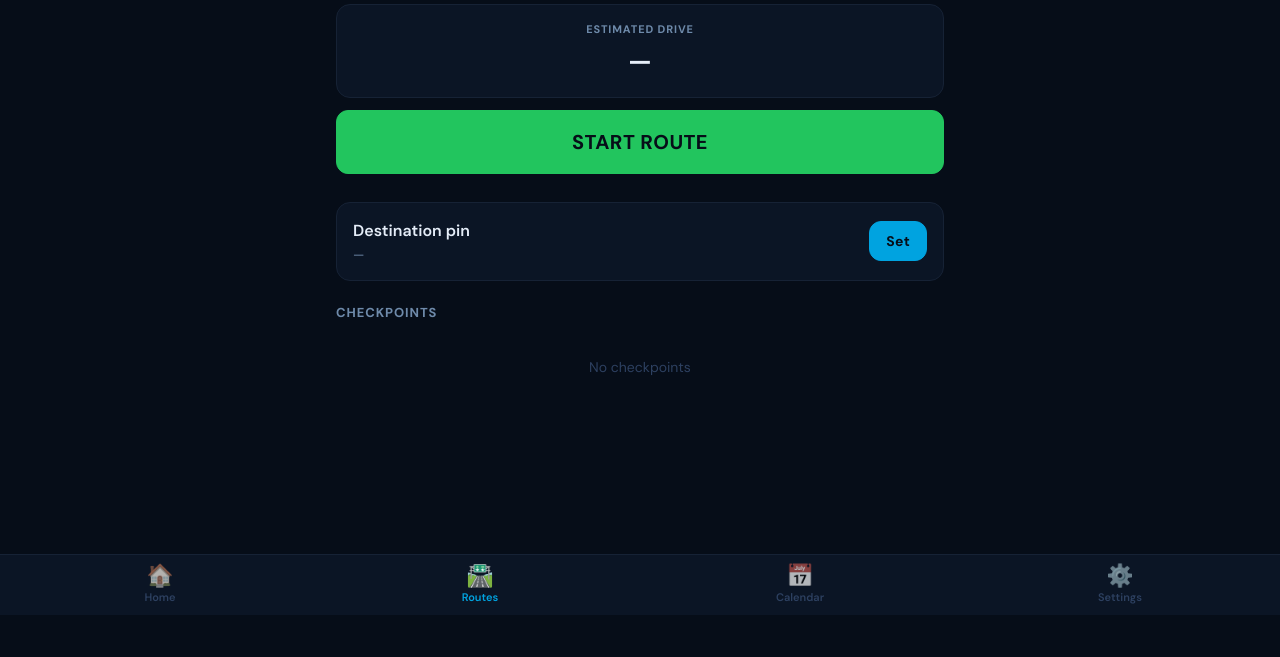
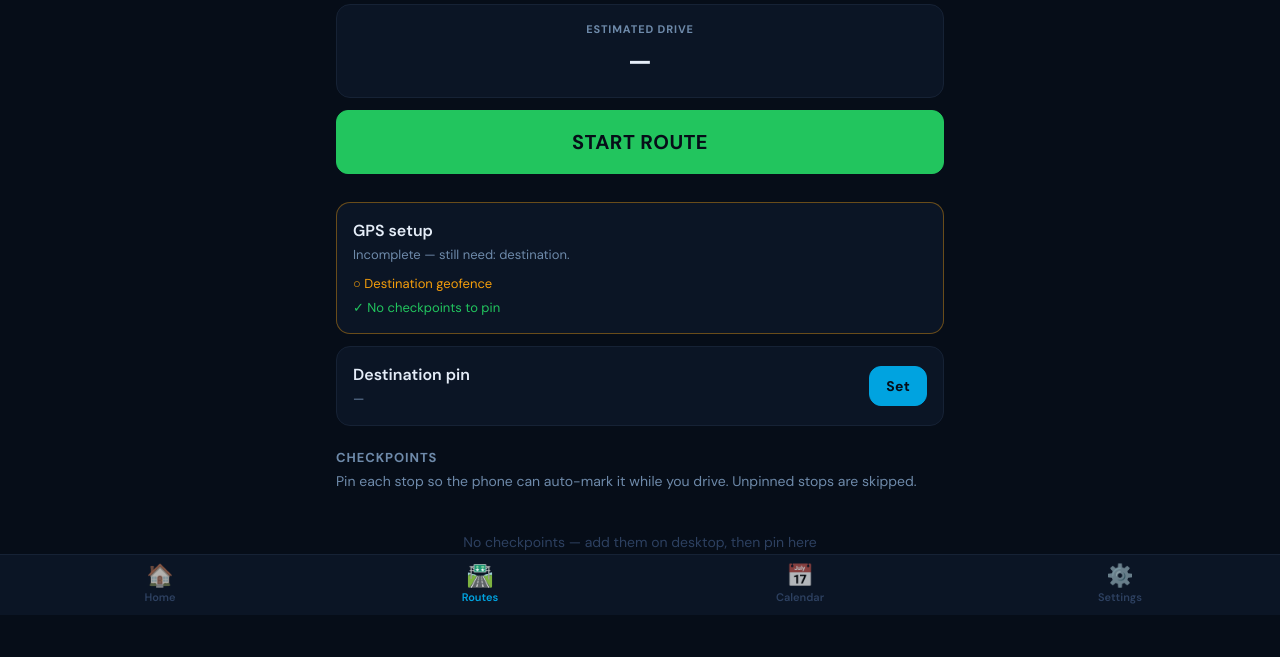
Before and after one commit to joey18-mia/work-buddy, a Flask app: page /m/routes/1 in a window 1280 px wide. Shown: the part 185-842 px from the top of the page. Before the commit the page ends 800 px from the top, so only its background shows below. Run offline with Flask 3, Linux system fonts and the light colour scheme; data comes from the database, SQL or seed files in the repository; data that the repository does not hold is empty; some web fonts are replaced.

Commit message:
Improve GPS pin setup UX and document Tailscale HTTPS for Safari.
Co-authored-by: Cursor <cursoragent@cursor.com>

```diff
--- a/static/css/mobile.css
+++ b/static/css/mobile.css
@@ -250,6 +250,14 @@ body{
   font-family:'DM Sans',Arial,sans-serif;font-size:13px;font-weight:600;cursor:pointer;
 }
 .m-cp-pinbtn.has-geo{border-color:var(--success);color:var(--success);}
+.m-ready-list{list-style:none;margin:10px 0 0;padding:0;display:flex;flex-direction:column;gap:4px;}
+.m-ready-list li{font-size:13px;color:var(--text-md);}
+.m-ready-list li.ok{color:var(--success);}
+.m-ready-list li.miss{color:var(--warning);}
+.m-ready-ok{border-color:rgba(34,197,94,.35);}
+.m-ready-warn{border-color:rgba(245,158,11,.4);}
+.m-msg-ok{color:var(--success);}
+.m-list-item.passed{border-color:var(--success);background:rgba(34,197,94,.08);}
 
 /* ── Pin picker overlay ── */
 .m-pin-overlay{
--- a/static/js/mobile.js
+++ b/static/js/mobile.js
@@ -159,24 +159,71 @@ async function loadCheckpoints() {
   const { data } = await api(`/api/routes/${RD.routeId}/checkpoints`);
   RD.checkpoints = data || [];
   renderCheckpoints();
+  updateGpsReady();
+}
+
+function cpHasPin(c) {
+  return Number.isFinite(c.lat) && Number.isFinite(c.lng);
+}
+
+function destHasPin() {
+  return RD.route && Number.isFinite(RD.route.dest_lat) && Number.isFinite(RD.route.dest_lng);
+}
+
+function updateGpsReady() {
+  const sub = document.getElementById("m-gps-ready-sub");
+  const list = document.getElementById("m-gps-ready-list");
+  const card = document.getElementById("m-gps-ready-card");
+  if (!sub || !list) return;
+
+  const pinned = RD.checkpoints.filter(cpHasPin).length;
+  const total = RD.checkpoints.length;
+  const destOk = destHasPin();
+  const ready = destOk && (total === 0 || pinned === total);
+
+  if (card) card.classList.toggle("m-ready-ok", ready);
+  if (card) card.classList.toggle("m-ready-warn", !ready);
+
+  if (total === 0 && destOk) {
+    sub.textContent = "Destination pinned. No checkpoints — timer + auto-end only.";
+  } else if (ready) {
+    sub.textContent = total
+      ? `Ready — destination + ${pinned}/${total} checkpoints pinned.`
+      : "Ready — destination pinned.";
+  } else {
+    const missing = [];
+    if (!destOk) missing.push("destination");
+    if (total && pinned < total) missing.push(`${total - pinned} checkpoint pin(s)`);
+    sub.textContent = "Incomplete — still need: " + missing.join(", ") + ".";
+  }
+
+  const items = [];
+  items.push(`<li class="${destOk ? "ok" : "miss"}">${destOk ? "✓" : "○"} Destination geofence</li>`);
+  RD.checkpoints.forEach((c) => {
+    const ok = cpHasPin(c);
+    items.push(`<li class="${ok ? "ok" : "miss"}">${ok ? "✓" : "○"} ${esc(c.name)}</li>`);
+  });
+  if (!total) items.push(`<li class="ok">✓ No checkpoints to pin</li>`);
+  list.innerHTML = items.join("");
 }
 
 function renderCheckpoints(passMap) {
   const el = document.getElementById("m-checkpoints");
   if (!el) return;
   if (!RD.checkpoints.length) {
-    el.innerHTML = '<div class="m-empty">No checkpoints</div>';
+    el.innerHTML = '<div class="m-empty">No checkpoints — add them on desktop, then pin here</div>';
+    updateGpsReady();
     return;
   }
   el.innerHTML = RD.checkpoints.map((c) => {
     const hit = passMap && passMap[c.id];
     const sub = hit
       ? "Passed at " + hit.minutes_from_start + " min"
-      : "Not yet reached";
-    const hasGeo = Number.isFinite(c.lat) && Number.isFinite(c.lng);
+      : (RD.session ? "Waiting for geofence…" : "Not yet reached");
+    const hasGeo = cpHasPin(c);
     const geo = hasGeo
       ? `📍 ${c.lat.toFixed(4)},${c.lng.toFixed(4)} · ${c.radius_m == null ? 150 : c.radius_m}m`
-      : "No pin set";
+      : "No pin — won't auto-mark";
     return `
       <div class="m-list-item ${hit ? "passed" : ""}">
         <div class="m-cp-pos">${c.position}</div>
@@ -189,20 +236,31 @@ function renderCheckpoints(passMap) {
               : `<button class="m-cp-pinbtn ${hasGeo ? "has-geo" : ""}" onclick="editCheckpointPin(${c.id}, '${esc(c.name).replace(/'/g, "\\'")}')">📍 Pin</button>`}
       </div>`;
   }).join("");
+  updateGpsReady();
 }
 
 function updateDestStatus() {
   const el = document.getElementById("m-dest-status");
   if (!el || !RD.route) return;
-  if (Number.isFinite(RD.route.dest_lat) && Number.isFinite(RD.route.dest_lng)) {
+  if (destHasPin()) {
     const rad = RD.route.dest_radius_m == null ? 150 : RD.route.dest_radius_m;
     const ae = RD.route.auto_end_minutes == null ? 5 : RD.route.auto_end_minutes;
     el.textContent = `📍 ${RD.route.dest_lat.toFixed(4)},${RD.route.dest_lng.toFixed(4)} · ${rad}m · auto-end ${ae}m`;
     el.classList.add("has-geo");
   } else {
-    el.textContent = "Not set — resolved from address/waypoints at start";
+    el.textContent = "Not set — will try address / map waypoints at start";
     el.classList.remove("has-geo");
   }
+  updateGpsReady();
+}
+
+function flashPass(name, mins) {
+  const msg = document.getElementById("m-start-msg");
+  if (!msg) return;
+  msg.textContent = "✓ Passed " + name + " at " + mins + " min";
+  msg.classList.add("m-msg-ok");
+  clearTimeout(flashPass._t);
+  flashPass._t = setTimeout(() => msg.classList.remove("m-msg-ok"), 4000);
 }
 
 async function loadEta() {
@@ -263,13 +321,35 @@ async function refreshSessionState() {
 /* GPS banner + location loop.
    Success → next fix in 60s. Failure → GPS-lost banner, retry in 30s.
    The elapsed timer is independent and keeps running regardless. */
-function setGpsBanner(lost) {
+function setGpsBanner(lost, detail) {
   const b = document.getElementById("m-gps-banner");
-  if (b) b.classList.toggle("hidden", !lost);
+  if (!b) return;
+  b.classList.toggle("hidden", !lost);
+  if (lost) {
+    b.textContent = detail
+      ? ("📡 " + detail)
+      : "📡 GPS lost — retrying…";
+  }
+}
+
+function gpsInsecureHint() {
+  // Safari (and Chrome) require a secure context for the permission prompt.
+  // Plain http://100.x Tailscale IPs are often NOT secure → no prompt, silent fail.
+  if (typeof window.isSecureContext === "boolean" && !window.isSecureContext) {
+    return "Location blocked: open WorkBuddy over HTTPS (Tailscale Serve) or home Wi‑Fi localhost — plain http:// IPs won't prompt in Safari.";
+  }
+  return null;
 }
 
 function startGpsLoop(sessionId) {
   stopGpsLoop();
+  const insecure = gpsInsecureHint();
+  if (insecure) {
+    setGpsBanner(true, insecure);
+    const msg = document.getElementById("m-start-msg");
+    if (msg) msg.textContent = insecure;
+    // Still try — some browsers allow LAN HTTP — but surface why prompt may never appear.
+  }
   getFix(sessionId);
 }
 
@@ -279,15 +359,30 @@ function stopGpsLoop() {
   setGpsBanner(false);
 }
 
+function geoErrorText(err) {
+  if (!err) return "GPS failed";
+  // 1 PERMISSION_DENIED, 2 POSITION_UNAVAILABLE, 3 TIMEOUT
+  if (err.code === 1) {
+    const insecure = gpsInsecureHint();
+    return insecure || "Location permission denied — check Safari site settings for this address.";
+  }
+  if (err.code === 2) return "GPS unavailable — try outdoors / wait for a fix.";
+  if (err.code === 3) return "GPS timed out — retrying…";
+  return err.message || "GPS failed";
+}
+
 function getFix(sessionId) {
   if (!navigator.geolocation) {
-    setGpsBanner(true);
+    setGpsBanner(true, "Geolocation API missing in this browser");
     M.gpsTimer = setTimeout(() => getFix(sessionId), 30000);
     return;
   }
   navigator.geolocation.getCurrentPosition(
     (pos) => { onFix(sessionId, pos); M.gpsTimer = setTimeout(() => getFix(sessionId), 60000); },
-    () => { setGpsBanner(true); M.gpsTimer = setTimeout(() => getFix(sessionId), 30000); },
+    (err) => {
+      setGpsBanner(true, geoErrorText(err));
+      M.gpsTimer = setTimeout(() => getFix(sessionId), 30000);
+    },
     { enableHighAccuracy: true, timeout: 20000, maximumAge: 0 }
   );
 }
@@ -313,6 +408,7 @@ async function onFix(sessionId, pos) {
   }
   // Reflect any checkpoint pass immediately (poll would also catch it).
   if (data.events && data.events.checkpoints_passed && data.events.checkpoints_passed.length) {
+    data.events.checkpoints_passed.forEach((c) => flashPass(c.name, c.minutes_from_start));
     const { data: s } = await api("/api/sessions/" + sessionId);
     if (s && s.checkpoints) {
       const passMap = {};
@@ -382,10 +478,28 @@ function stopPolling() {
 async function startRoute() {
   const btn = document.getElementById("m-start-btn");
   const msg = document.getElementById("m-start-msg");
+
+  // Soft gate: warn if geofences aren't ready, but still allow Start.
+  const unpinned = RD.checkpoints.filter((c) => !cpHasPin(c));
+  if (!destHasPin() || unpinned.length) {
+    const lines = [];
+    if (!destHasPin()) lines.push("Destination pin not set (will try address/map waypoints).");
+    if (unpinned.length) {
+      lines.push(unpinned.length + " checkpoint(s) without pins won't auto-mark:");
+      unpinned.forEach((c) => lines.push("  • " + c.name));
+    }
+    if (!confirm("GPS setup incomplete:\n\n" + lines.join("\n") + "\n\nStart anyway?")) return;
+  }
+
+  if (!navigator.geolocation) {
+    if (!confirm("This device has no geolocation. Timer will still run, but checkpoints won't auto-mark. Start anyway?")) return;
+  }
+
   btn.disabled = true;
+  if (msg) { msg.textContent = ""; msg.classList.remove("m-msg-ok"); }
+
   const { ok, status, data } = await api(`/api/routes/${RD.routeId}/sessions/start`, "POST", {});
   if (ok) {
-    if (msg) msg.textContent = "";
     // refreshSessionState() starts the timer, poller, and GPS loop — the
     // first geolocation call prompts the user for permission.
     await refreshSessionState();
@@ -506,8 +620,40 @@ async function mPinSearch() {
   }
 }
 
+function mPinUseLocation() {
+  const el = document.getElementById("m-pin-coords");
+  const insecure = gpsInsecureHint();
+  if (insecure) {
+    if (el) el.textContent = insecure;
+    return;
+  }
+  if (!navigator.geolocation) {
+    if (el) el.textContent = "Geolocation not available on this device";
+    return;
+  }
+  if (el) el.textContent = "Getting GPS fix…";
+  navigator.geolocation.getCurrentPosition(
+    (pos) => {
+      const lat = pos.coords.latitude;
+      const lng = pos.coords.longitude;
+      setMPinPoint(lat, lng);
+      if (MPIN.map) MPIN.map.setView([lat, lng], 16);
+      const acc = Number.isFinite(pos.coords.accuracy) ? ` · ±${Math.round(pos.coords.accuracy)}m` : "";
+      if (el) el.textContent = `📍 Current location ${lat.toFixed(6)}, ${lng.toFixed(6)}${acc}`;
+    },
+    (err) => {
+      if (el) el.textContent = geoErrorText(err);
+    },
+    { enableHighAccuracy: true, timeout: 15000, maximumAge: 5000 }
+  );
+}
+
 async function mSavePin() {
-  if (!Number.isFinite(MPIN.lat) || !Number.isFinite(MPIN.lng)) return;
+  if (!Number.isFinite(MPIN.lat) || !Number.isFinite(MPIN.lng)) {
+    const el = document.getElementById("m-pin-coords");
+    if (el) el.textContent = "Place a pin first (map tap or 📍 Me)";
+    return;
+  }
   const radius = parseInt(document.getElementById("m-pin-radius").value) || 150;
   const aeWrap = document.getElementById("m-pin-autoend-wrap");
   const autoEnd = aeWrap.style.display !== "none"
--- a/templates/index.html
+++ b/templates/index.html
@@ -261,7 +261,8 @@
     <div class="map-search-bar">
       <input type="text" id="pin-search" placeholder="Search an address to drop a pin…" onkeydown="if(event.key==='Enter')pinSearch()">
       <button class="btn-sm" onclick="pinSearch()">Go</button>
-      <span id="pin-coords" class="map-snap-notice">Click the map to place the pin</span>
+      <button class="btn-sm" type="button" onclick="pinUseLocation()">📍 My location</button>
+      <span id="pin-coords" class="map-snap-notice">Click the map or use My location</span>
     </div>
     <div id="pin-map"></div>
     <div class="map-bottom-bar">
--- a/templates/mobile/route_detail.html
+++ b/templates/mobile/route_detail.html
@@ -30,6 +30,12 @@
 <button class="m-btn m-btn-end hidden" id="m-end-btn" onclick="endRoute()">END ROUTE</button>
 <div id="m-start-msg" class="m-msg"></div>
 
+<div class="m-card" id="m-gps-ready-card">
+  <div class="m-toggle-title">GPS setup</div>
+  <div class="m-toggle-sub" id="m-gps-ready-sub">Checking pins…</div>
+  <ul class="m-ready-list" id="m-gps-ready-list"></ul>
+</div>
+
 <div class="m-card m-setup-row" id="m-setup-card">
   <div class="m-toggle-text">
     <div class="m-toggle-title">Destination pin</div>
@@ -39,6 +45,7 @@
 </div>
 
 <h2 class="m-h2">Checkpoints</h2>
+<p class="m-sub" style="margin-top:-6px">Pin each stop so the phone can auto-mark it while you drive. Unpinned stops are skipped.</p>
 <div id="m-checkpoints" class="m-list">
   <div class="m-empty">No checkpoints</div>
 </div>
@@ -53,12 +60,13 @@
     <input id="m-pin-search" type="text" placeholder="Search an address…"
            onkeydown="if(event.key==='Enter')mPinSearch()">
     <button class="m-btn m-btn-sm" onclick="mPinSearch()">Go</button>
+    <button class="m-btn m-btn-sm" type="button" onclick="mPinUseLocation()">📍 Me</button>
   </div>
   <div id="m-pin-map" class="m-pin-map"></div>
   <div class="m-pin-controls">
     <label class="m-pin-field">Radius <input id="m-pin-radius" type="number" min="20" step="10" value="150" oninput="onMPinRadiusInput()"> m</label>
     <label class="m-pin-field" id="m-pin-autoend-wrap">Auto-end <input id="m-pin-autoend" type="number" min="0" step="1" value="5"> min</label>
-    <span id="m-pin-coords" class="m-pin-coords">Tap the map to place the pin</span>
+    <span id="m-pin-coords" class="m-pin-coords">Tap the map or use 📍 Me</span>
   </div>
   <button class="m-btn" onclick="mSavePin()">Save Location</button>
 </div>
```
Also changed, not shown: static/js/app.js (+19 -0 lines), README.md.
